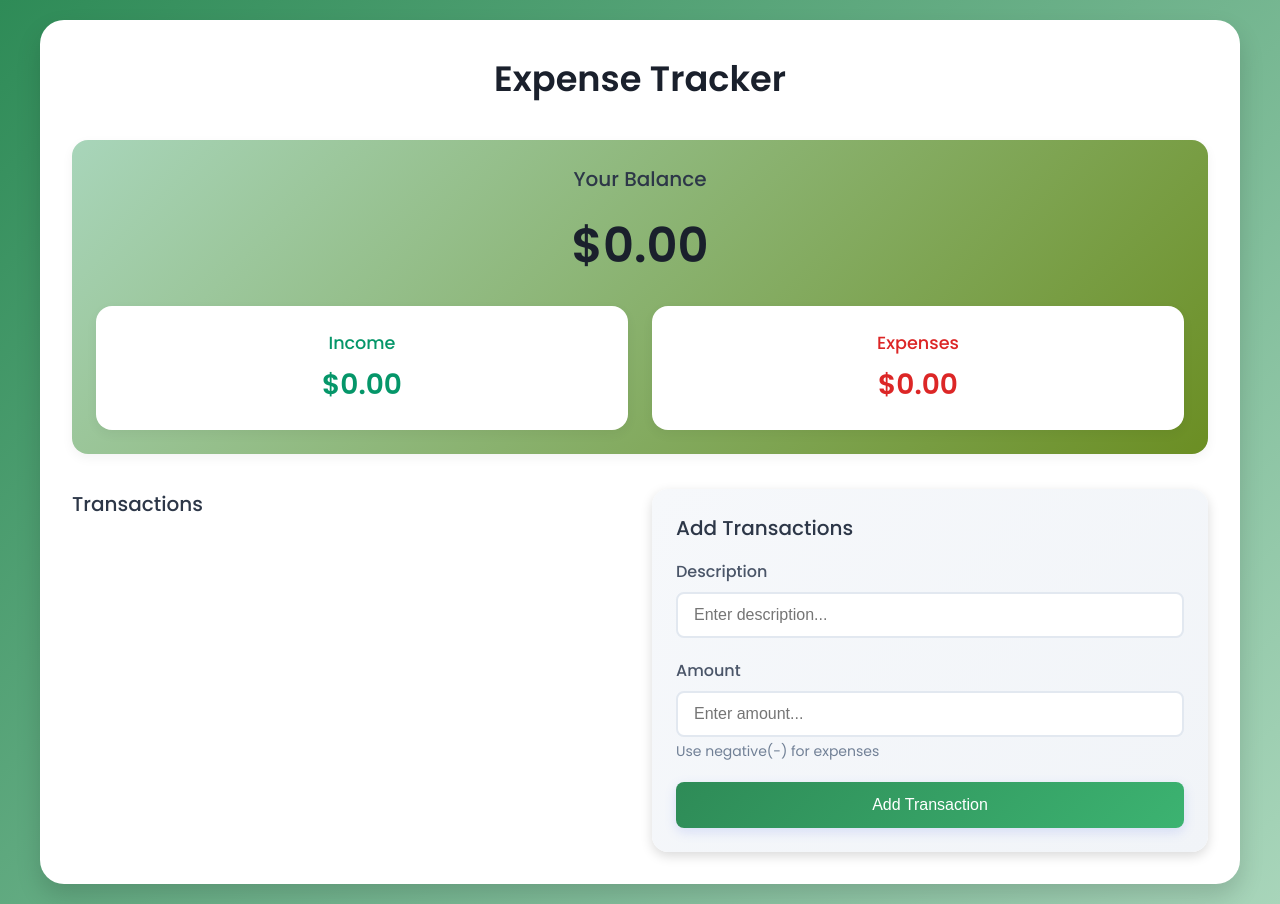
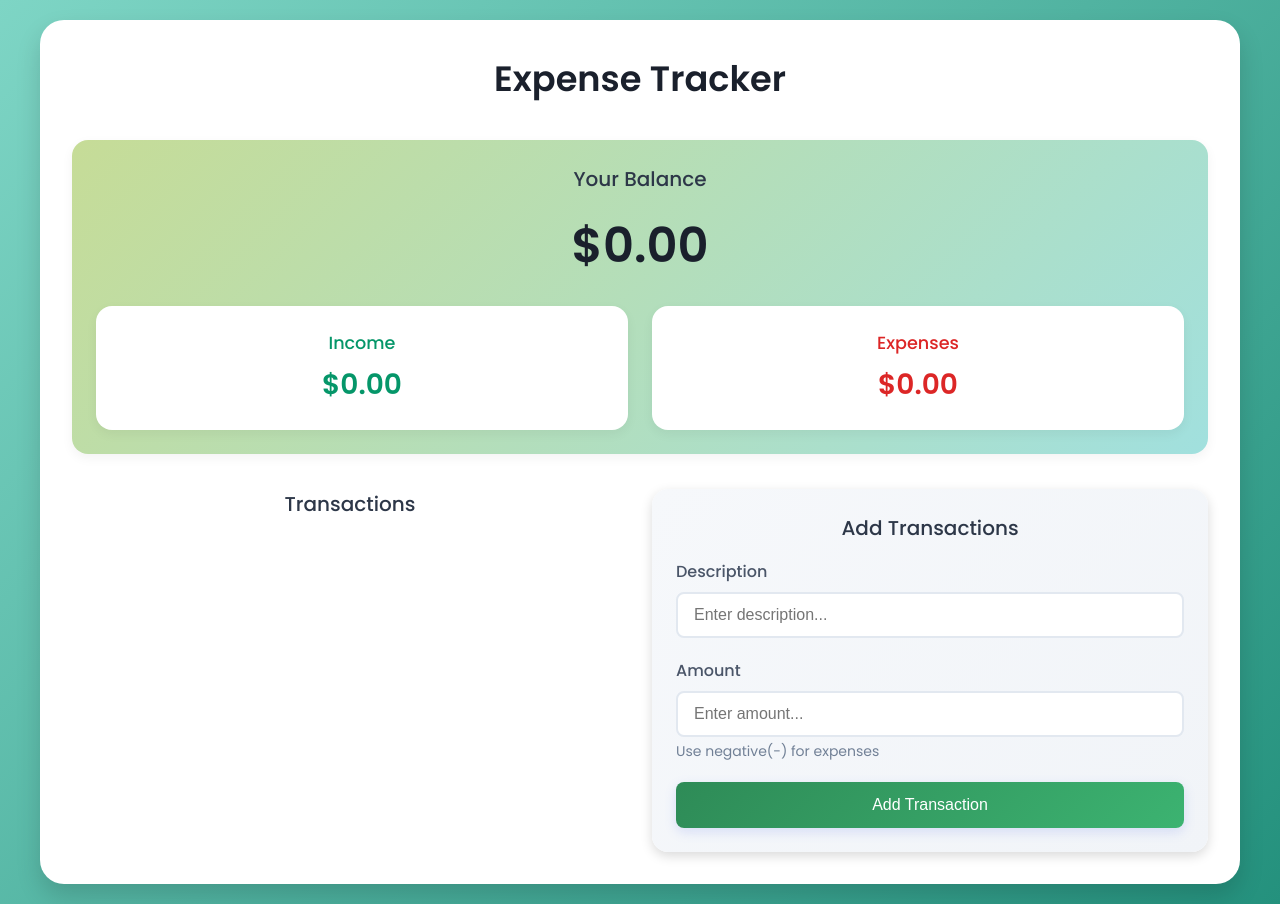
Before and after one commit to AmrQamhieh/Expense-tracker, a plain HTML site: page index.html in a window 1280 px wide. Drawn offline with Linux system fonts and the light colour scheme.

Commit message:
Changed the styling of the page, background-colors and stuff.

```diff
--- a/style.css
+++ b/style.css
@@ -5,7 +5,7 @@
 }
 
 body {
-  background: linear-gradient(135deg, #2e8b57, #a8d5ba);
+  background: linear-gradient(135deg, #7ed5c5, #24917d);
   min-height: 100vh;
   font-family: "Poppins", sans-serif;
   display: flex;
@@ -38,13 +38,14 @@ h2 {
   margin-bottom: 1rem;
   font-size: 1.25rem;
   font-weight: 500;
+  text-align: center;
 }
 
 .balance-container {
   text-align: center;
   margin-bottom: 35px;
   padding: 24px;
-  background: linear-gradient(135deg, #a8d5ba, #6b8e23);
+  background: linear-gradient(135deg, #c6dc97, #a1e0de);
   border-radius: 1rem;
   box-shadow: 0 4px 12px rgba(0, 0, 0, 0.05);
 }
```
